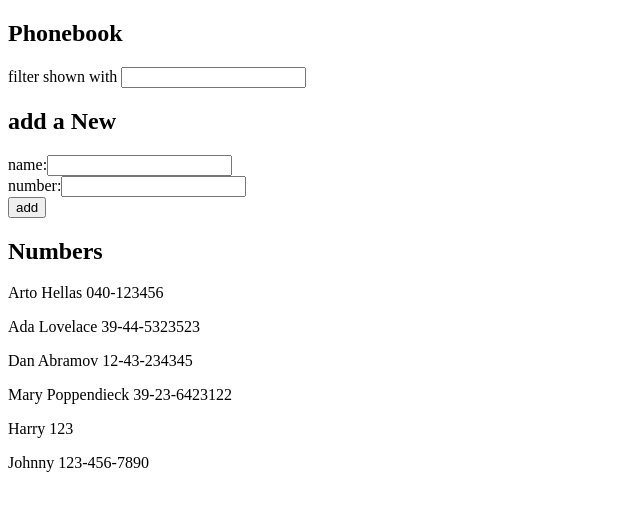
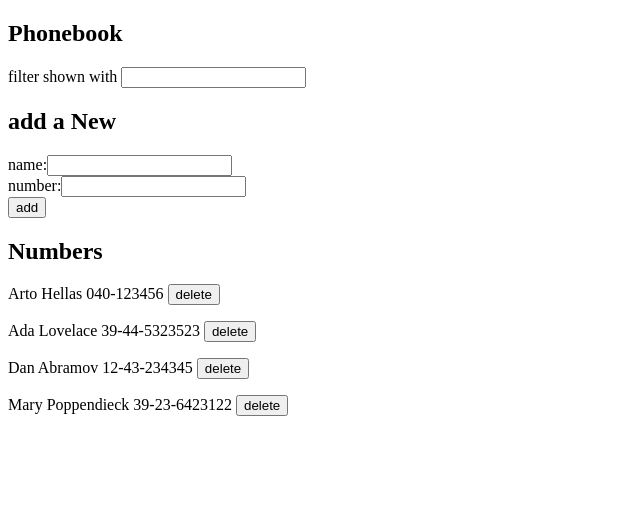
Before and after one commit to morebebop/fso-britton, a React (Create React App) app in the folder part2/phonebook/: page / in a window 1280 px wide. Shown: the top 510 px of the page, without its empty margins (0-640 px from the left). Built offline with nearby package versions, Linux system fonts and the light colour scheme; data requests are answered from the project's data file.

Commit message:
Feat: adds delete functionality to app
Exercise 2.14.

```diff
--- a/part2/phonebook/db.json
+++ b/part2/phonebook/db.json
@@ -19,16 +19,6 @@
       "name": "Mary Poppendieck",
       "number": "39-23-6423122",
       "id": 4
-    },
-    {
-      "name": "Harry",
-      "number": "123",
-      "id": 5
-    },
-    {
-      "name": "Johnny",
-      "number": "123-456-7890",
-      "id": 6
     }
   ]
 }
--- a/part2/phonebook/src/App.js
+++ b/part2/phonebook/src/App.js
@@ -90,6 +90,25 @@ const App = () => {
     })
   }
 
+  // deletes specific names on button click
+  const removeName = (id) => {
+    // handles deletion request
+    const handleRemoveName = () => {
+      // confirms deletion request
+      if (window.confirm('Do you really want to delete this?')) {
+        personService
+        .remove(id)
+        return(
+          setPersons(persons.filter(person => person.id !== id))
+        )
+      }
+    }
+
+    return(
+      <button onClick={handleRemoveName}>delete</button>
+    )
+  }
+
   return (
     <div>
     <h2>Phonebook</h2>
@@ -107,7 +126,7 @@ const App = () => {
       handleNumberChange={handleNumberChange}
     />
     <h2>Numbers</h2>
-      <PersonsList persons={persons} search={search}/>
+    <PersonsList persons={persons} search={search} removeName={removeName}/>
   </div>
   )
 }
--- a/part2/phonebook/src/components/PersonsList.js
+++ b/part2/phonebook/src/components/PersonsList.js
@@ -1,10 +1,14 @@
 import Filter from './Filter'
-const PersonsList = ({persons, search}) => {
+const PersonsList = ({persons, search, removeName}) => {
     return (
         <div>
             {/* if the search field is empty, then the persons array is display. Otherwise, the search results are displayed */}
-            {search.search === '' ? persons.map(person => <p key={person.name}>{person.name} {person.number}</p>)
-                                : search.list.map(s => <p key={s.name}>{s.name} {s.number}</p>)}
+            {search.search === ''
+                ? persons.map(person =>
+                        <p key={person.name}>{person.name} {person.number} {removeName(person.id)}</p>)
+                : search.list.map(s =>
+                        <p key={s.name}>{s.name} {s.number} {removeName(s.id)}</p>)
+            }
         </div>
     )
 }
--- a/part2/phonebook/src/services/persons.js
+++ b/part2/phonebook/src/services/persons.js
@@ -1,10 +1,12 @@
 import axios from 'axios'
 const baseUrl = 'http://localhost:3001/persons'
 
+const create = (newPerson) => {return axios.post(baseUrl, newPerson)}
+
 const getAll = () => {return axios.get(baseUrl)}
-
-const create = (newPerson) => {return axios.post(baseUrl, newPerson)}
 
 const update = (id, newPerson) => {return axios.put(`${baseUrl}/${id}`, newPerson)}
 
-export default {getAll, create, update}
+const remove = (id) => {return axios.delete(`${baseUrl}/${id}`)}
+
+export default {getAll, create, update, remove}
```
Lines whose indentation alone changed are shown as unchanged.
